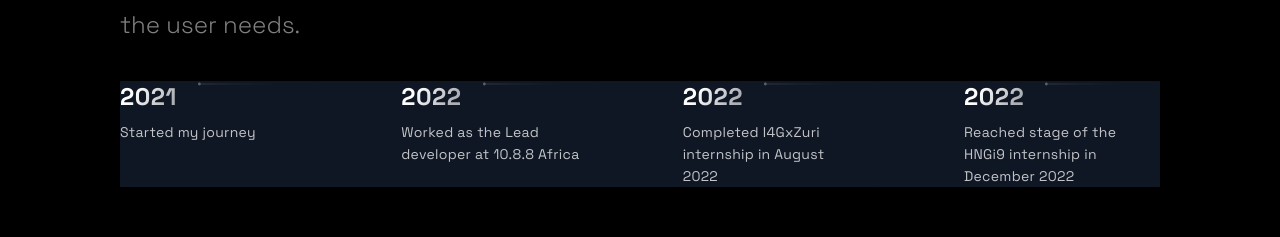
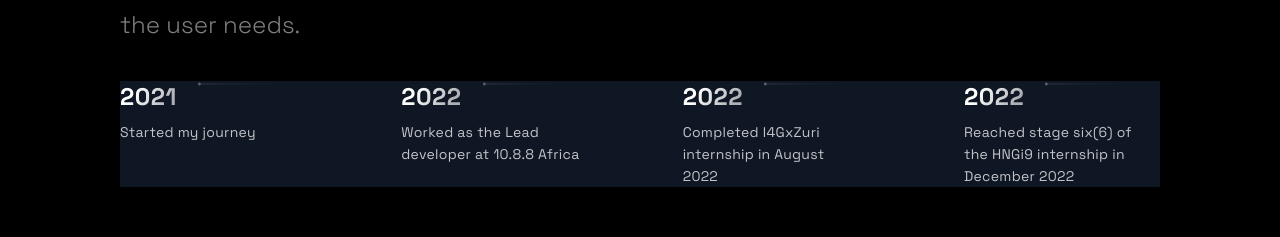
Before and after one commit to Onimison/bashir_portfolio, a Next.js app: page / in a window 1280 px wide. Shown: the part 2672-2909 px from the top of the page. Built offline with nearby package versions, Linux system fonts and the light colour scheme.

Commit message:
feat: updated the array of projects in the constant component

```diff
--- a/src/constants/constants.js
+++ b/src/constants/constants.js
@@ -42,5 +42,5 @@ export const TimeLineData = [
   { year: 2021, text: 'Started my journey', },
   { year: 2022, text: 'Worked as the Lead developer at 10.8.8 Africa', },
   { year: 2022, text: 'Completed I4GxZuri internship in August 2022', },
-  { year: 2022, text: 'Reached stage of the HNGi9 internship in December 2022', }
+  { year: 2022, text: 'Reached stage six(6) of the HNGi9 internship in December 2022', }
 ];
```
